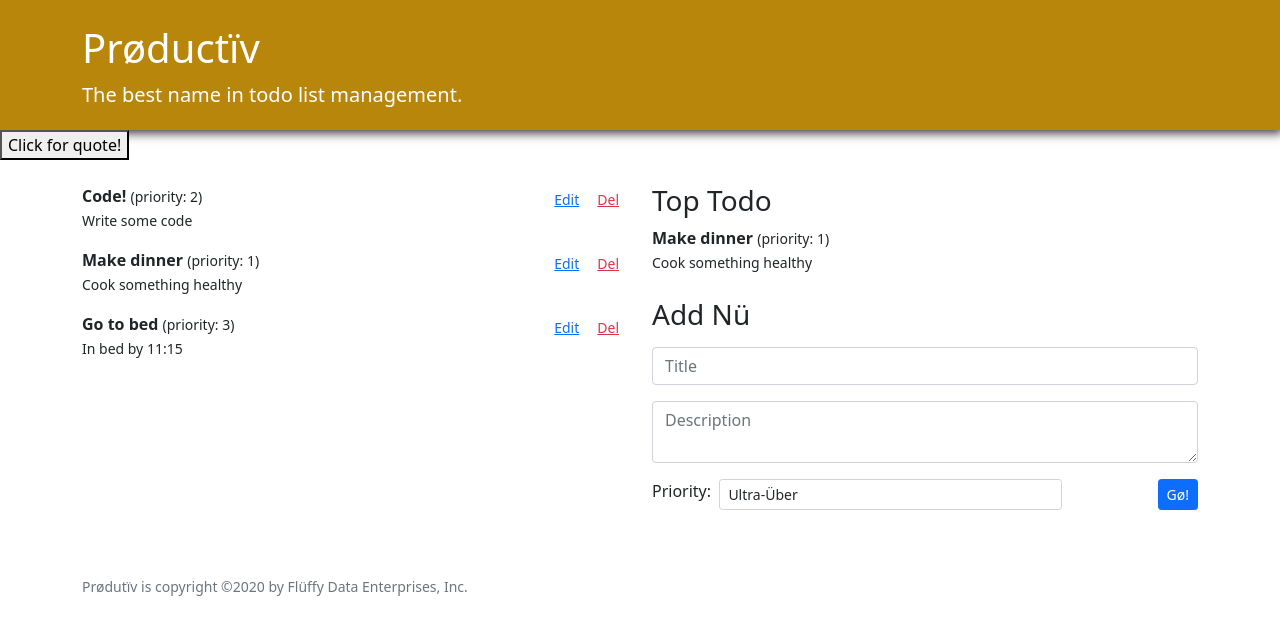
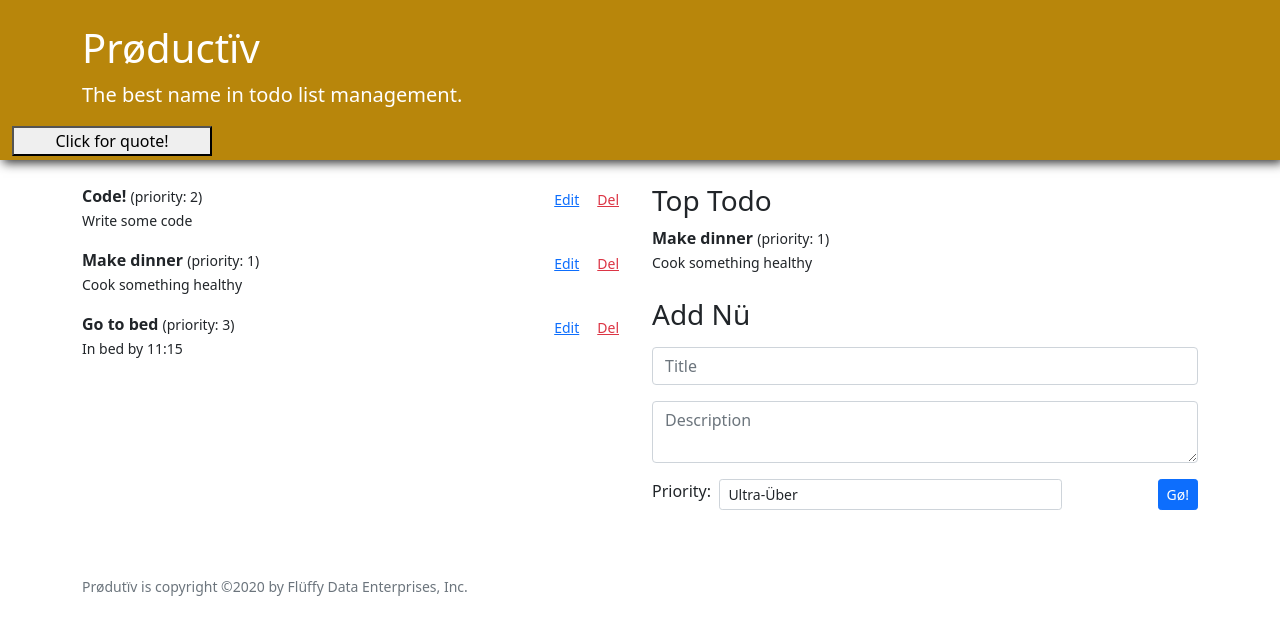
Before and after one commit to erichuie/react-productiv, a React (Create React App) app: page / in a window 1280 px wide. Shown: the top 634 px of the page. Built offline with nearby package versions, Linux system fonts and the light colour scheme; the HTML template or start-up script is replaced by a standard one.

Commit message:
test issue but mock works

```diff
--- a/src/App.js
+++ b/src/App.js
@@ -18,9 +18,8 @@ function App() {
           <h1>Prøductïv</h1>
           <p className="lead">The best name in todo list management.</p>
         </div>
+        <QuoteApp />
       </header>
-
-      <QuoteApp />
 
       <section className="container mt-4">
         <TodoApp initialTodos={[
--- /dev/null
+++ b/src/QuoteApp.css
@@ -0,0 +1,9 @@
+
+.QuoteApp{
+  display:flex;
+  flex-direction: column;
+}
+
+.QuoteApp-button{
+  width: 200px
+}
--- a/src/QuoteApp.js
+++ b/src/QuoteApp.js
@@ -1,29 +1,36 @@
 import { useState } from "react";
+import "./QuoteApp.css";
 import Quote from "./Quote";
 
-const  INSPIRATIONAL_QUOTE_URL = 'https://inspo-quotes-api.herokuapp.com';
+import { getAPIQuote } from "./helper";
+
+
+/** Component to get an inspirational quote
+ *
+ * Props:
+ * - None
+ *
+ * States:
+ * - quote
+ */
 
 function QuoteApp() {
   const [quote, setQuote] = useState("");
 
-  async function getAPIQuote(){
-    const response = await fetch(`${INSPIRATIONAL_QUOTE_URL}/quotes/random`);
-    // console.log("response is",await response.json());
-    return await response.json();
-  }
-
-  async function getNewQuote(){
-    // console.log("calling getAPIQuote", await getAPIQuote());
-    // const apiQuote = await getAPIQuote();
-    setQuote(
-      async () => (await getAPIQuote()).quote.text
-    )
+  async function getNewQuote() {
+    console.log("getting new quote")
+    const newQuote = await getAPIQuote();
+    console.log('setting new quote to', newQuote);
+    setQuote(newQuote);
+    console.log("here")
   }
 
   return (
-    <div>
+    <div className="QuoteApp">
       <Quote quote={quote} />
-      <button onClick={getNewQuote}>Click for quote!</button>
+      <button onClick={getNewQuote} className="QuoteApp-button">
+        Click for quote!
+      </button>
     </div>);
 }
 
--- /dev/null
+++ b/src/helper.js
@@ -0,0 +1,15 @@
+
+const INSPIRATIONAL_QUOTE_URL = 'https://inspo-quotes-api.herokuapp.com';
+
+/** Get a random quote from quotes api
+ * No input. Return quote as string.
+ */
+
+async function getAPIQuote() {
+  console.log('getting api quote')
+  const response = await fetch(`${INSPIRATIONAL_QUOTE_URL}/quotes/random`);
+  const responseJson = await response.json();
+  return responseJson.quote.text;
+}
+
+export { getAPIQuote };
```
Also changed, not shown: 1 other file (tests, documents, lock files or other folders).
